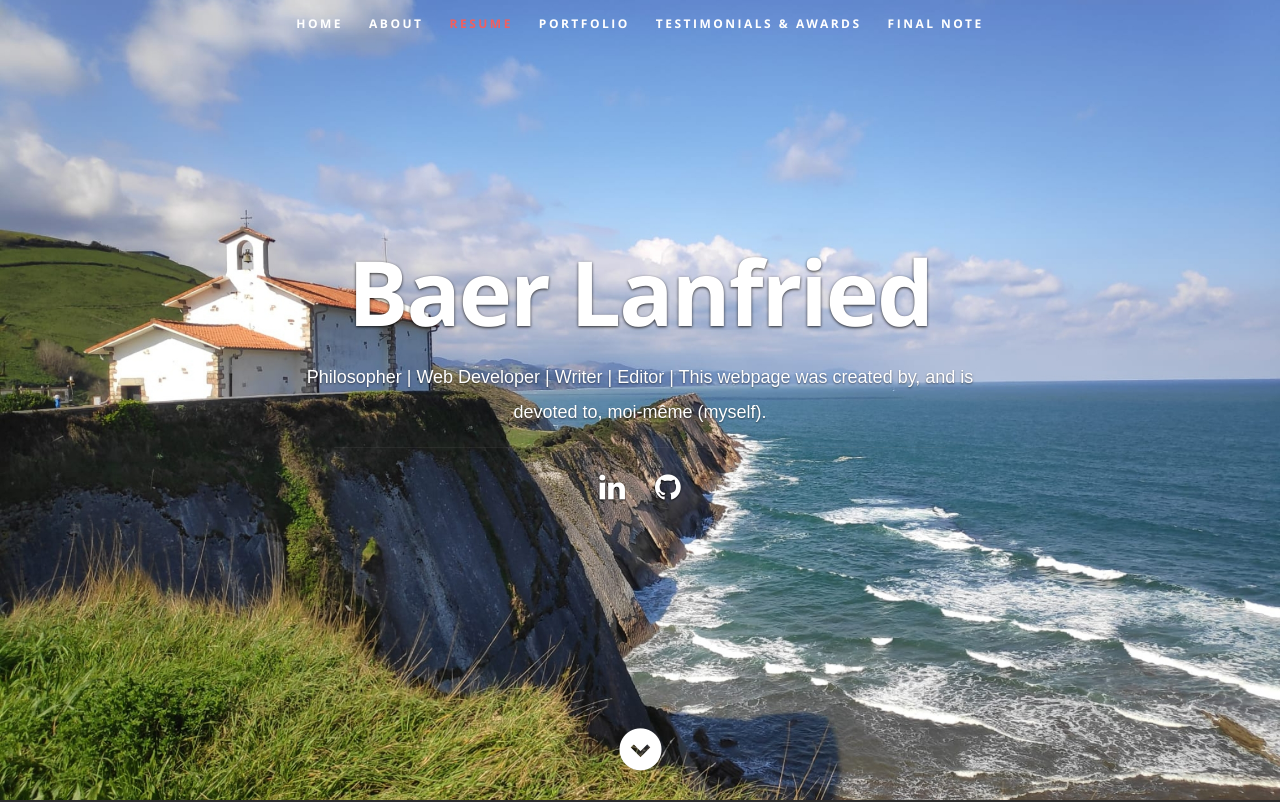
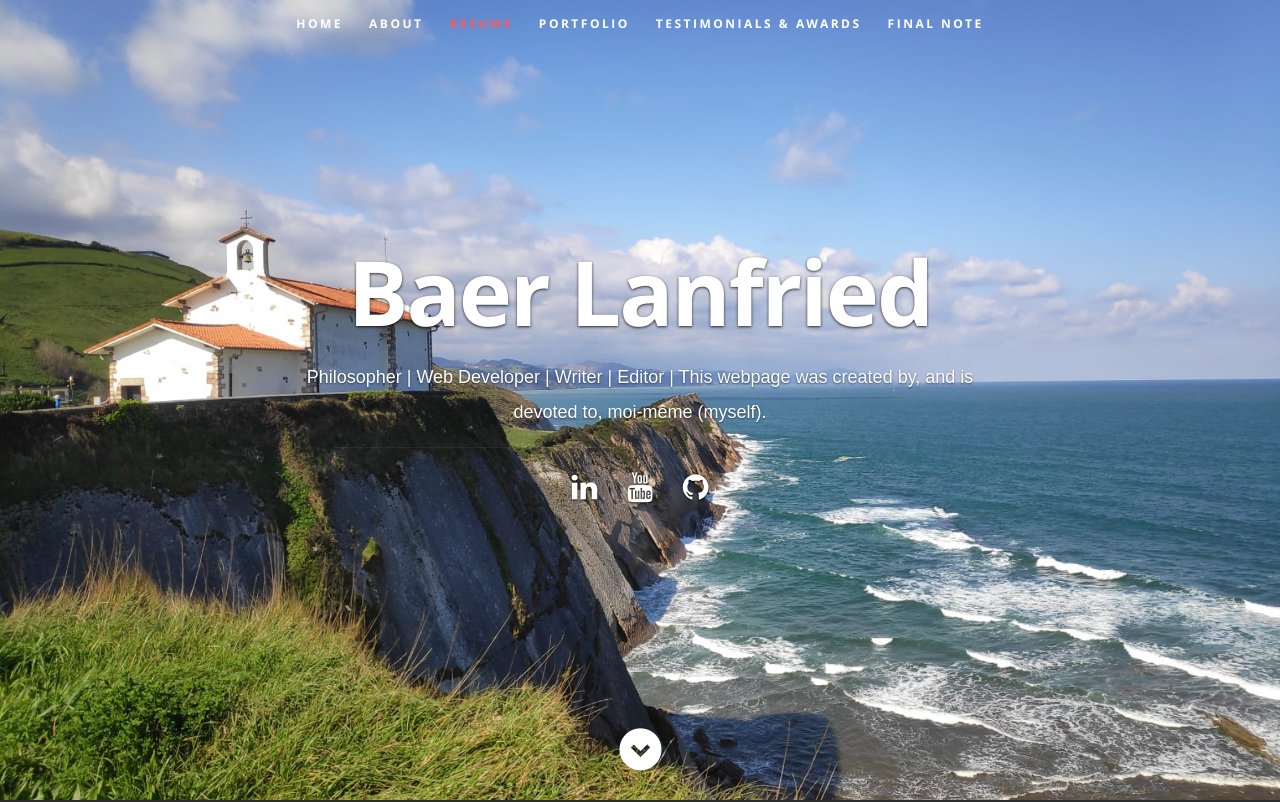
Before and after one commit to blanfried/BaerLanfriedResume, a React (Create React App) app: page / in a window 1280 px wide. Shown: the top 802 px of the page. Built offline with nearby package versions, Linux system fonts and the light colour scheme.

Commit message:
Updated About

```diff
--- a/src/resumeData.js
+++ b/src/resumeData.js
@@ -12,6 +12,11 @@ let resumeData = {
         "name":"linkedin",
         "url":"https://www.linkedin.com/in/baer-lanfried-488ab61aa/",
         "className":"fa fa-linkedin"
+      },
+      {
+        "name":"Youtube",
+        "url":"https://www.youtube.com/@HeyBaer",
+        "className":"fa fa-youtube"
       },
       {
         "name":"github",
```
